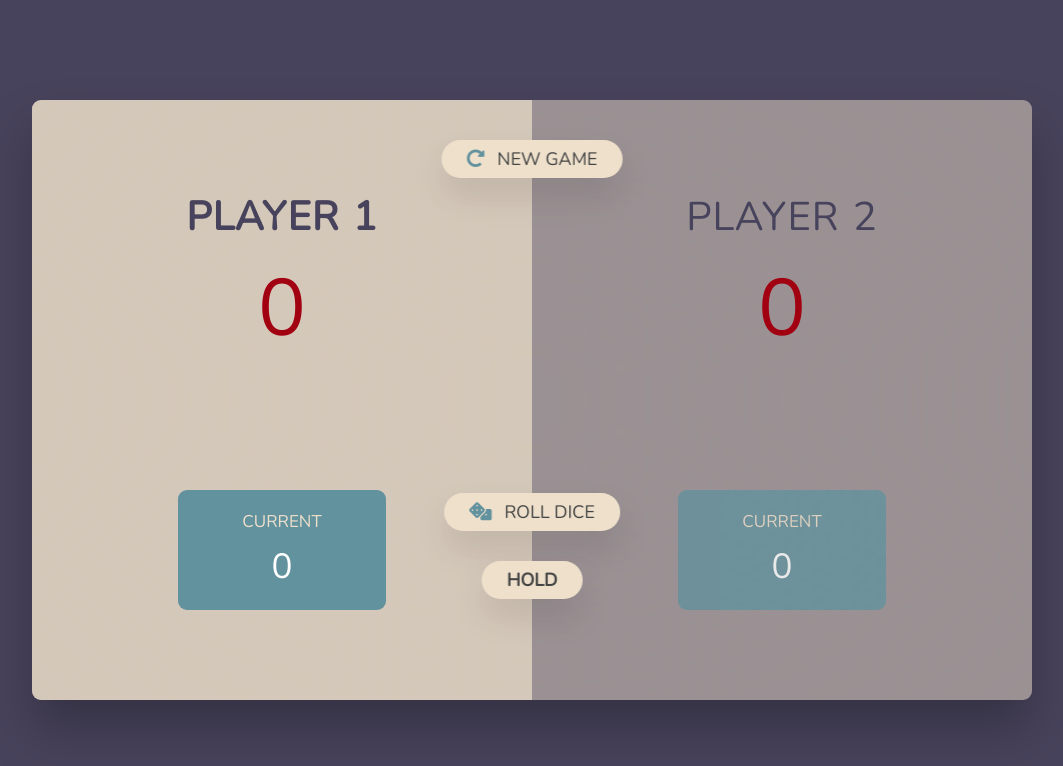
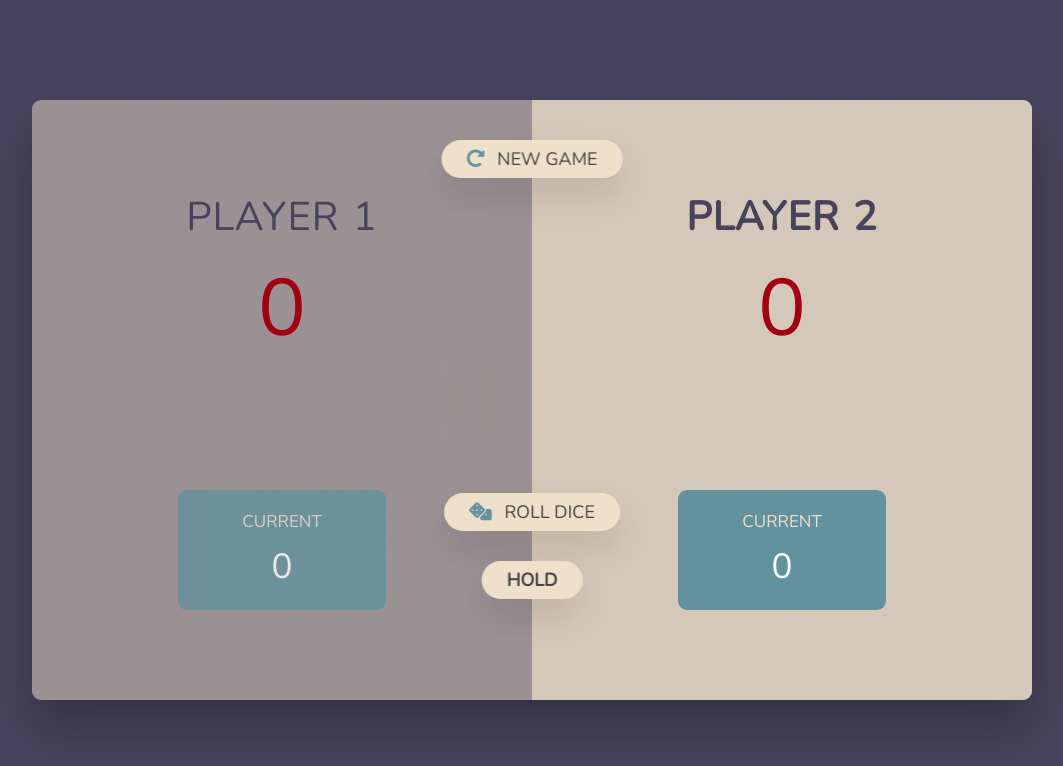
Before and after one commit to alenabauer/js-pig-game, a plain HTML site: page index.html in a window 1280 px wide. Both pictures are taken after a click on the button "HOLD". Shown: the whole page, without its empty margins (108-1171 px from the left). Drawn offline with nearby package versions, Linux system fonts and the light colour scheme.

Commit message:
Custom css for player--winner

```diff
--- a/script.js
+++ b/script.js
@@ -3,10 +3,9 @@
 // Select elements
 const score0Element = document.getElementById('score--0');
 const score1Element = document.getElementById('score--1');
-// const current0Element = document.getElementById('current--0');
-// const current1Element = document.getElementById('current--1');
 const diceElement = document.querySelector('.dice');
-const rollBtn = document.querySelector('.btn--roll');
+const btnRoll = document.querySelector('.btn--roll');
+const btnHold = document.querySelector('.btn--hold');
 
 // Initital state of the game
 score0Element.innerHTML = 0; // Player 1 score
@@ -33,8 +32,17 @@ let activePlayer = 0;
 const randomDice = () => {
   return Math.trunc(Math.random() * 6) + 1
 }
+// Funciton to switch between players
+const switchPlayers = () => {
+  currentScore = 0;
+  document.getElementById(`current--${activePlayer}`).innerHTML = currentScore;
+  document.querySelector(`.player--${activePlayer}`).classList.remove('player--active');
+  activePlayer = activePlayer === 0 ? 1 : 0;
+  document.querySelector(`.player--${activePlayer}`).classList.add('player--active');
+}
+
 // Add an event listener to the 'Roll Dice' button
-rollBtn.addEventListener('click', (e) => {
+btnRoll.addEventListener('click', (e) => {
   // generate a random dice number
   const num = randomDice();
   if (diceElement.classList.contains('hidden')) diceElement.classList.remove('hidden');
@@ -47,8 +55,22 @@ rollBtn.addEventListener('click', (e) => {
     document.getElementById(`current--${activePlayer}`).innerHTML = currentScore;
   } else {
     // Switch to the other player
-    currentScore = 0;
-    document.getElementById(`current--${activePlayer}`).innerHTML = currentScore;
-    activePlayer = activePlayer === 0 ? 1 : 0;
+    switchPlayers();
   }
 })
+
+// Add an event listener to the 'Hold' button
+btnHold.addEventListener('click', (e) => {
+  // add current score to the total score of the active player
+  totalScores[activePlayer] += currentScore;
+  score0Element.innerHTML = totalScores[0];
+  score1Element.innerHTML = totalScores[1];
+
+  // check if the score is greater than or equal to 100
+  if (totalScores[activePlayer] >= 100) {
+    document.querySelector(`.player--${activePlayer}`).classList.add('player--winner');
+  } else {
+    // switch to the other player
+    switchPlayers();
+  }
+})
--- a/style.css
+++ b/style.css
@@ -121,11 +121,6 @@ main {
   box-shadow: 0 1.75rem 3.5rem rgba(0, 0, 0, 0.1);
 }
 
-/* .btn::first-letter {
-  font-size: 2.4rem;
-  display: inline-block;
-  margin-right: 0.7rem;
-} */
 .btn i {
   color: #62929E;
   margin-right: 8px;
@@ -165,12 +160,12 @@ main {
 }
 
 .player--winner {
-  background-color: #2f2f2f;
+  background-color: #2b2836;
 }
 
 .player--winner .name {
   font-weight: 700;
-  color: #c7365f;
+  color: #c20215;
 }
 
 .hidden {
```
